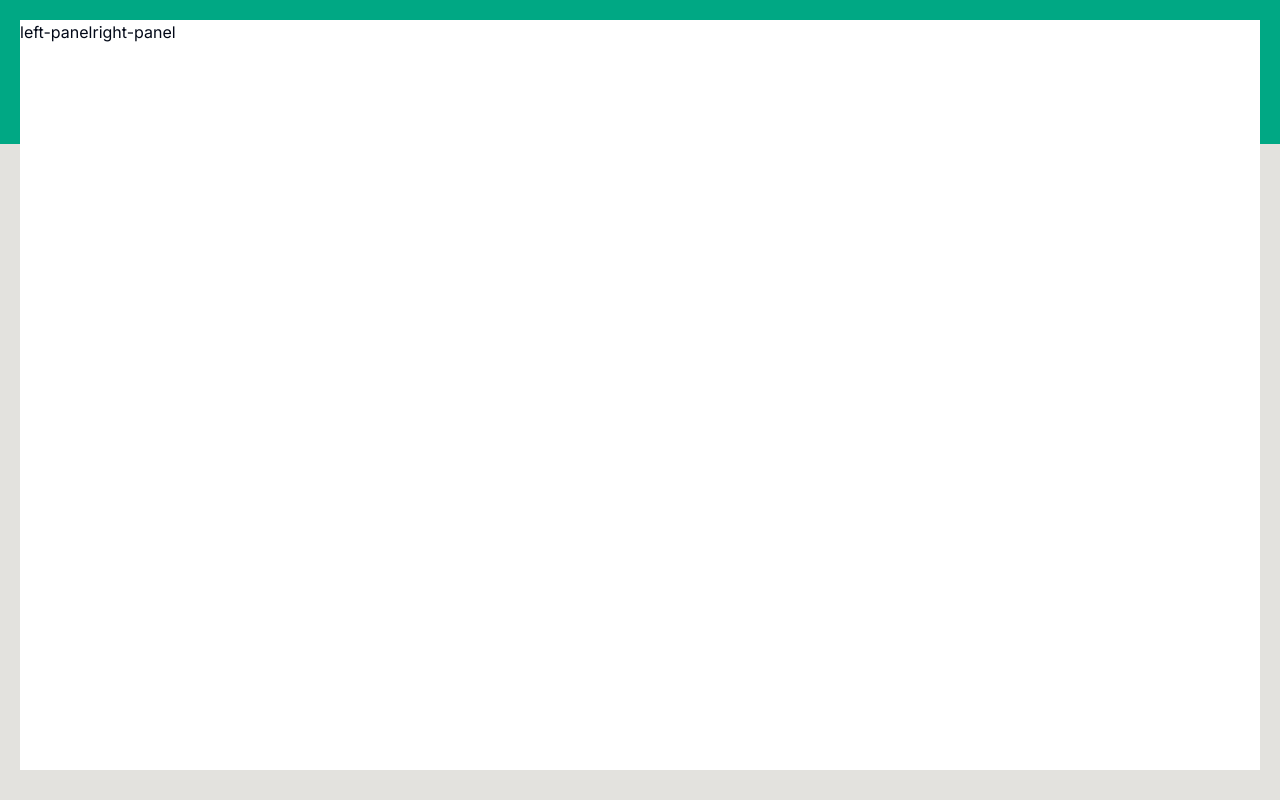
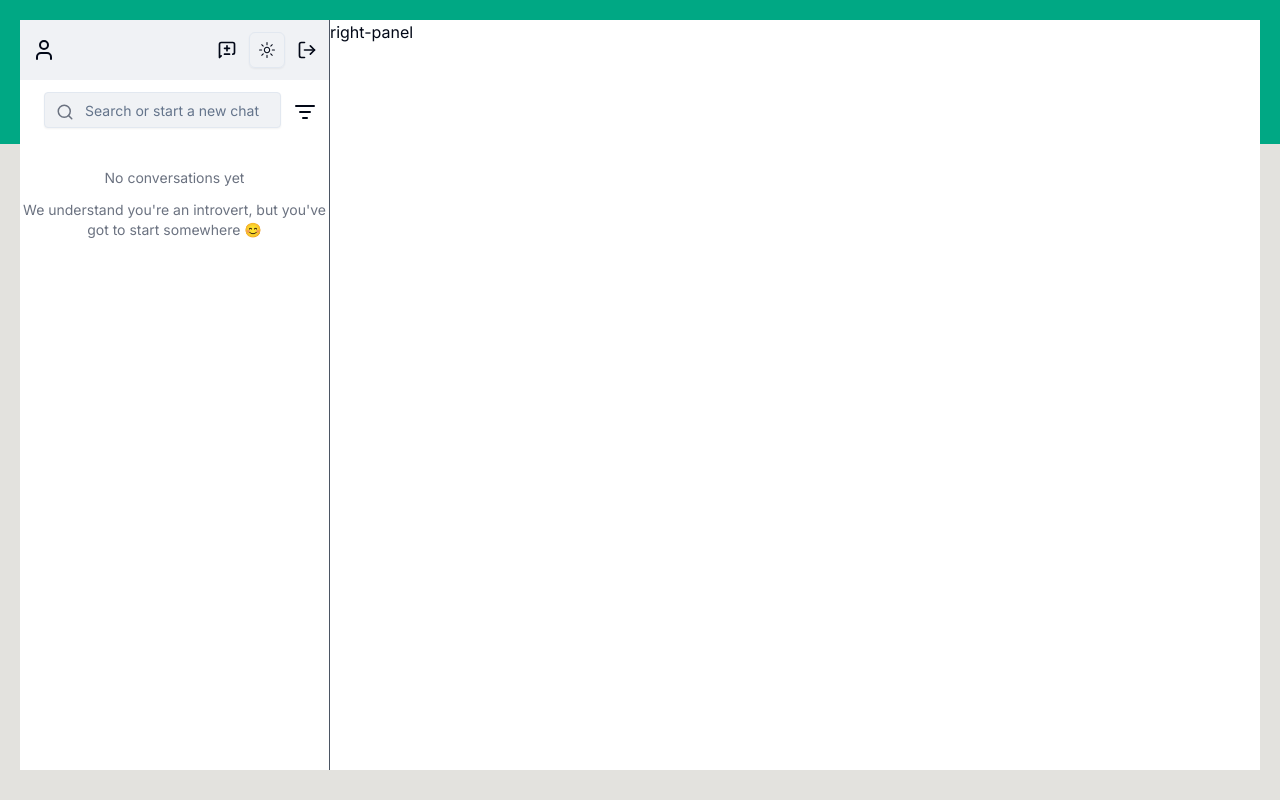
Before and after one commit to Harmit3/Chatify, a Next.js app: page / in a window 1280 px wide. Built offline with nearby package versions, Linux system fonts and the light colour scheme.

Commit message:
Left Panel Code added.

```diff
--- a/src/components/home/left-panel.tsx
+++ b/src/components/home/left-panel.tsx
@@ -1,7 +1,54 @@
-const  LeftPanel=()=> {
-  return (
-    <div>left-panel</div>
-  )
-}
+import { ListFilter, LogOut, MessageSquareDiff, Search, User } from "lucide-react";
+import { Input } from "../ui/input";
+import ThemeSwitch from "./theme-switch";
 
+const LeftPanel = () => {
+	const conversations = [];
+
+	return (
+		<div className='w-1/4 border-gray-600 border-r'>
+			<div className='sticky top-0 bg-left-panel z-10'>
+				{/* Header */}
+				<div className='flex justify-between bg-gray-primary p-3 items-center'>
+					<User size={24} />
+
+					<div className='flex items-center gap-3'>
+						<MessageSquareDiff size={20} />
+						<ThemeSwitch />
+						<LogOut size={20} className='cursor-pointer' />
+					</div>
+				</div>
+				<div className='p-3 flex items-center'>
+					{/* Search */}
+					<div className='relative h-10 mx-3 flex-1'>
+						<Search
+							className='absolute left-3 top-1/2 transform -translate-y-1/2 text-gray-500 z-10'
+							size={18}
+						/>
+						<Input
+							type='text'
+							placeholder='Search or start a new chat'
+							className='pl-10 py-2 text-sm w-full rounded shadow-sm bg-gray-primary focus-visible:ring-transparent'
+						/>
+					</div>
+					<ListFilter className='cursor-pointer' />
+				</div>
+			</div>
+
+			{/* Chat List */}
+			<div className='my-3 flex flex-col gap-0 max-h-[80%] overflow-auto'>
+				{/* Conversations will go here*/}
+
+				{conversations?.length === 0 && (
+					<>
+						<p className='text-center text-gray-500 text-sm mt-3'>No conversations yet</p>
+						<p className='text-center text-gray-500 text-sm mt-3 '>
+							We understand {"you're"} an introvert, but {"you've"} got to start somewhere 😊
+						</p>
+					</>
+				)}
+			</div>
+		</div>
+	);
+};
 export default LeftPanel;
--- /dev/null
+++ b/src/components/home/theme-switch.tsx
@@ -0,0 +1,32 @@
+"use client";
+import { Button } from "@/components/ui/button";
+import {
+	DropdownMenu,
+	DropdownMenuContent,
+	DropdownMenuItem,
+	DropdownMenuTrigger,
+} from "@/components/ui/dropdown-menu";
+import { useTheme } from "next-themes";
+import { MoonIcon, SunIcon } from "@radix-ui/react-icons";
+
+const ThemeSwitch = () => {
+	const { setTheme } = useTheme();
+
+	return (
+		<DropdownMenu>
+			<DropdownMenuTrigger asChild className='bg-transparent relative'>
+				<Button variant='outline' size='icon'>
+					<SunIcon className='h-[1.2rem] w-[1.2rem] rotate-0 scale-100 transition-all dark:-rotate-90 dark:scale-0' />
+					<MoonIcon className='absolute h-[1.2rem] w-[1.2rem] rotate-90 scale-0 transition-all dark:rotate-0 dark:scale-100' />
+					<span className='sr-only'>Toggle theme</span>
+				</Button>
+			</DropdownMenuTrigger>
+			<DropdownMenuContent align='end' className='bg-gray-primary'>
+				<DropdownMenuItem onClick={() => setTheme("light")}>Light</DropdownMenuItem>
+				<DropdownMenuItem onClick={() => setTheme("dark")}>Dark</DropdownMenuItem>
+				<DropdownMenuItem onClick={() => setTheme("system")}>System</DropdownMenuItem>
+			</DropdownMenuContent>
+		</DropdownMenu>
+	);
+};
+export default ThemeSwitch;
```
